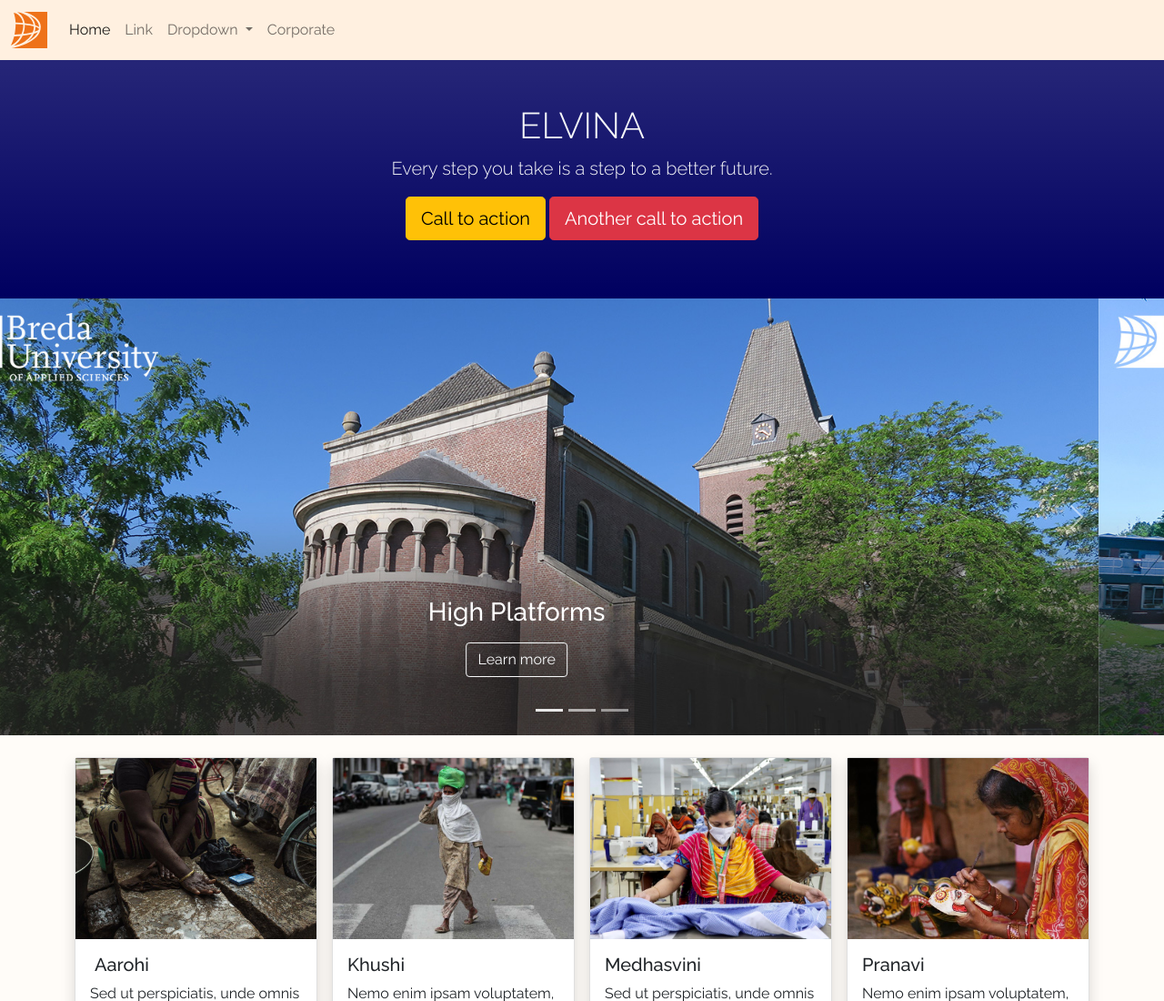
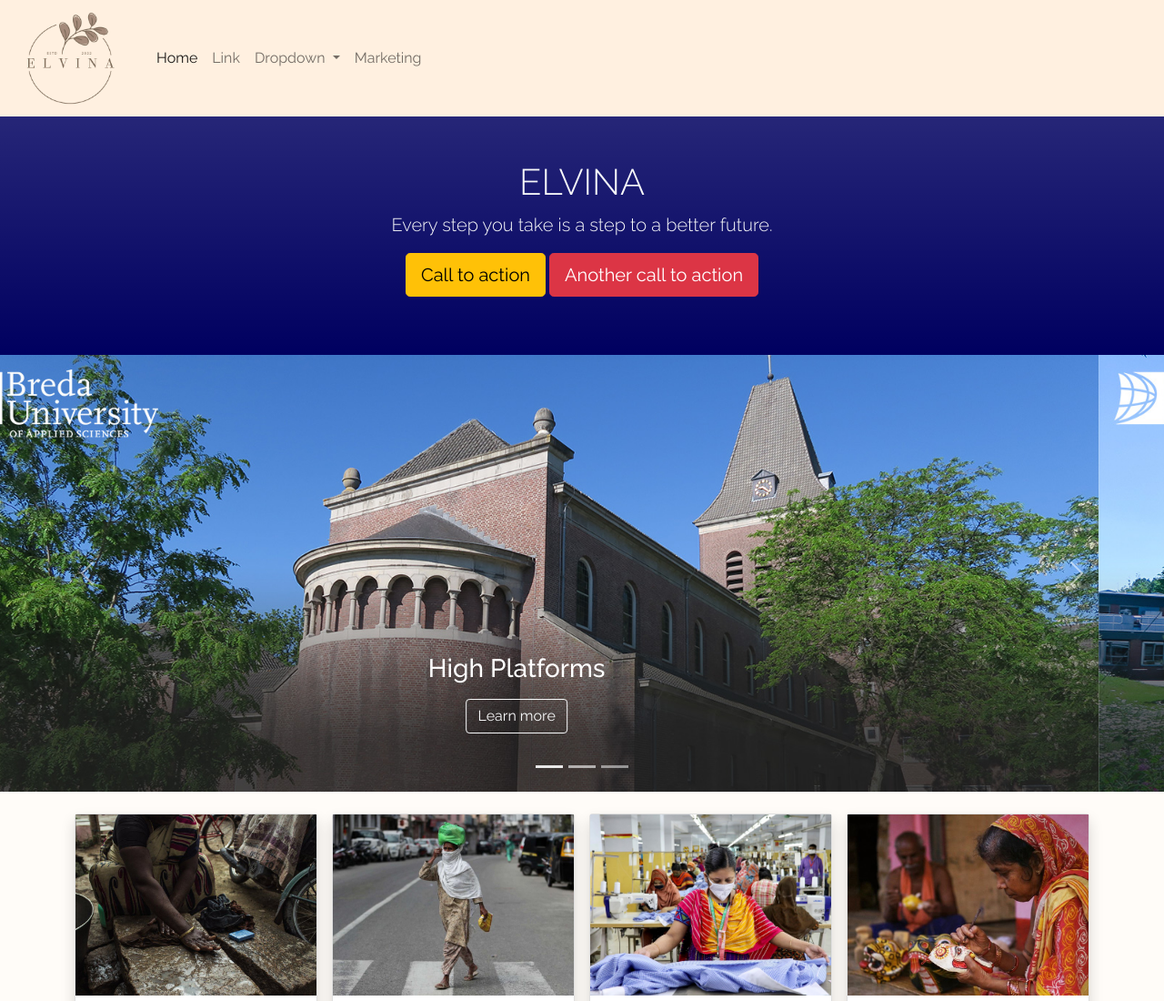
Before and after one commit to HesnaElMorabit/Elvina, a plain HTML site: page index.html in a window 1280 px wide. Shown: the top 1100 px of the page at 91% size. Drawn offline with nearby package versions, Linux system fonts and the light colour scheme.

Commit message:
logo change
logo change

```diff
--- a/index.html
+++ b/index.html
@@ -21,7 +21,7 @@
     <nav class="navbar navbar-expand-lg navbar-light">
       <div class="container-fluid">
         <a class="navbar-brand" href="#">
-          <img src="images/buas-square.svg" width="40" alt="Breda University of Applied Sciences">
+          <img src="images/LOGO ELVINA no bg.png" alt="Breda University of Applied Sciences" width="136" height="102">
         </a>
         <button class="navbar-toggler" type="button" data-bs-toggle="collapse" data-bs-target="#navbarSupportedContent" aria-controls="navbarSupportedContent" aria-expanded="false" aria-label="Toggle navigation">
           <span class="navbar-toggler-icon"></span>
@@ -46,7 +46,7 @@
               </ul>
             </li>
             <li class="nav-item">
-              <a class="nav-link" href="corporate.html">Corporate</a>
+              <a class="nav-link" href="corporate.html">Marketing&nbsp;</a>
             </li>
           </ul>
         </div>
```
Also changed, not shown: landing.html (+1 -2 lines), images/LOGO ELVINA no bg.png (added), images/MicrosoftTeams-image (2).png (added).
